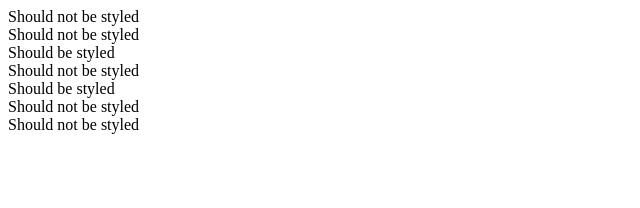
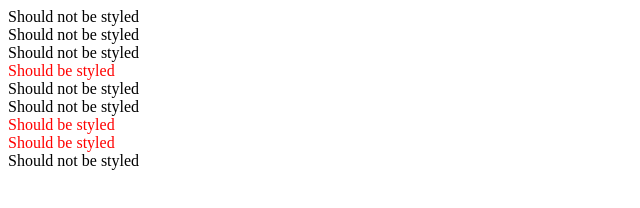
Before and after one commit to rickbeerendonk/css-examples, a website: page 01 - Selectors/1. Basic Selectors/e. Attribute/3. One of exact value/index.html in a window 1280 px wide. Shown: the whole page, without its empty margins (0-640 px from the left). Drawn offline with Linux system fonts and the light colour scheme.

Commit message:
Fix Basic Selectors - Attribute - One of Exact Value example.

```diff
--- a/01 - Selectors/1. Basic Selectors/e. Attribute/3. One of exact value TODO/index.html
+++ b/01 - Selectors/1. Basic Selectors/e. Attribute/3. One of exact value/index.html
@@ -10,20 +10,22 @@
     <title>Selectors - Basic Selectors - Attribute - One of exact value</title>
 
     <style>
-        [data-styled~="second fourth"] {
+        [data-styled~="second"] {
             color: red;
         }
     </style>
 </head>
 
 <body>
+    <div>Should not be styled</div>
     <div data-styled>Should not be styled</div>
     <div data-styled="first">Should not be styled</div>
+    <div data-styled="first second">Should be styled</div>
+    <div data-styled="first third">Should not be styled</div>
+    <div data-styled="SECOND">Should not be styled</div>
     <div data-styled="second">Should be styled</div>
-    <div data-styled="third">Should not be styled</div>
-    <div data-styled="forth">Should be styled</div>
-    <div data-styled="FOURTH">Should not be styled</div>
-    <div>Should not be styled</div>
+    <div data-styled="second third">Should be styled</div>
+    <div data-styled="forth">Should not be styled</div>
 </body>
 
 </html>
```
